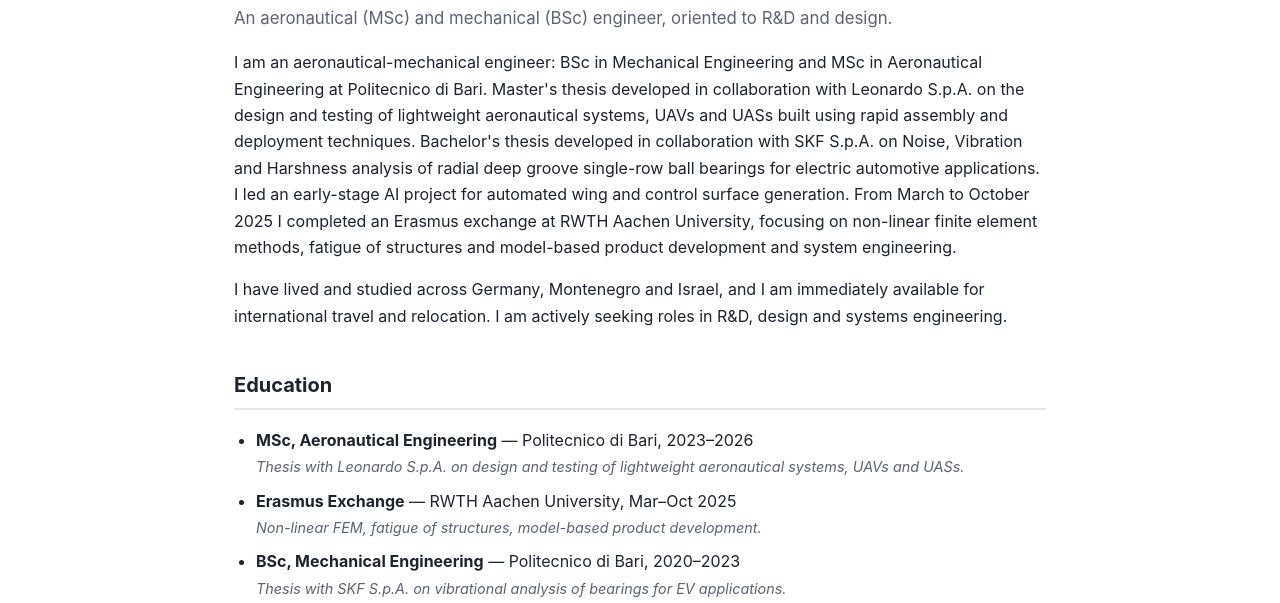
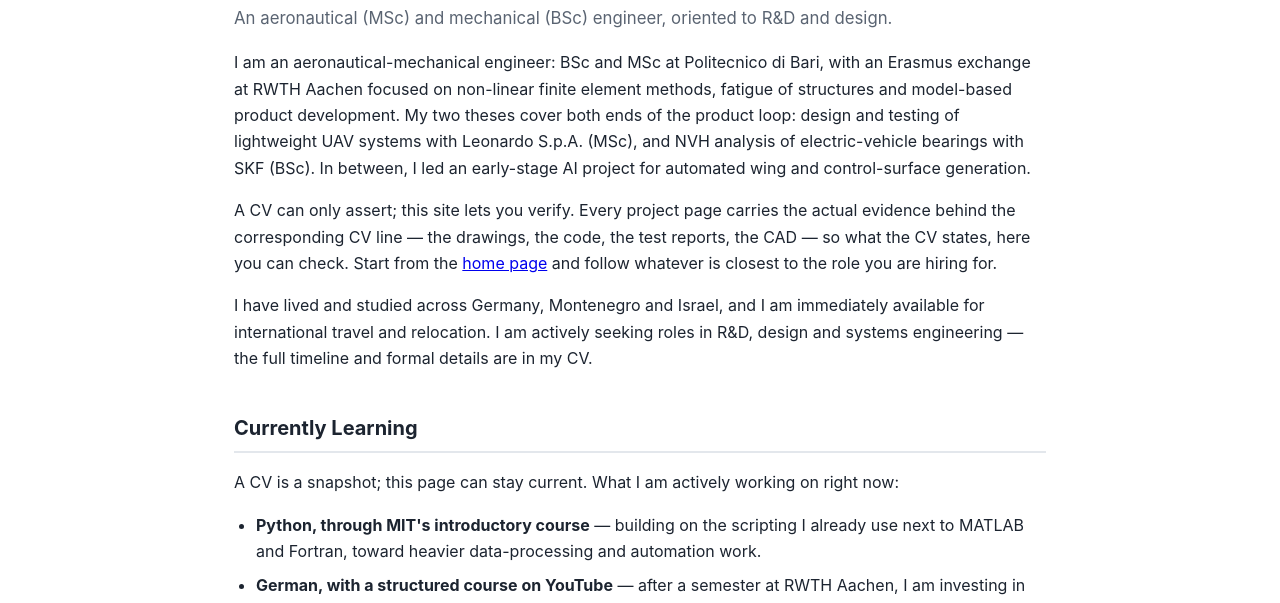
Before and after one commit to michelemaiullari/michelemaiullari.github.io, a plain HTML site: page about.html in a window 1280 px wide. Shown: the part 197-800 px from the top of the page. Drawn offline with Linux system fonts and the light colour scheme.

Commit message:
Update about.html

```diff
--- a/about.html
+++ b/about.html
@@ -3,6 +3,7 @@
 <head>
   <meta charset="UTF-8">
   <meta name="viewport" content="width=device-width, initial-scale=1.0">
+  <meta name="description" content="About Michele Maiullari — aeronautical-mechanical engineer (MSc Politecnico di Bari, Erasmus RWTH Aachen). R&D, design and systems engineering, with a portfolio of verifiable project evidence.">
   <title>About — Michele Maiullari</title>
   <link rel="stylesheet" href="styles.css">
 </head>
@@ -27,41 +28,45 @@
     </p>
 
     <p>
-      I am an aeronautical-mechanical engineer: BSc in Mechanical Engineering and MSc in
-      Aeronautical Engineering at Politecnico di Bari. Master's thesis developed in
-      collaboration with Leonardo S.p.A. on the design and testing of lightweight
-      aeronautical systems, UAVs and UASs built using rapid assembly and deployment
-      techniques. Bachelor's thesis developed in collaboration with SKF S.p.A.
-      on Noise, Vibration and Harshness analysis of radial deep groove single-row
-      ball bearings for electric automotive applications.
-      I led an early-stage AI project for automated wing and control surface generation.
-      From March to October 2025 I completed an Erasmus exchange at RWTH Aachen
-      University, focusing on non-linear finite element methods, fatigue of structures and
-      model-based product development and system engineering.
+      I am an aeronautical-mechanical engineer: BSc and MSc at Politecnico di Bari,
+      with an Erasmus exchange at RWTH Aachen focused on non-linear finite element
+      methods, fatigue of structures and model-based product development. My two
+      theses cover both ends of the product loop: design and testing of lightweight
+      UAV systems with Leonardo S.p.A. (MSc), and NVH analysis of electric-vehicle
+      bearings with SKF (BSc). In between, I led an early-stage AI project for
+      automated wing and control-surface generation.
     </p>
 
     <p>
-      I have lived and studied across Germany, Montenegro and Israel, and I am immediately
-      available for international travel and relocation. I am actively seeking roles in
-      R&amp;D, design and systems engineering.
+      A CV can only assert; this site lets you verify. Every project page carries
+      the actual evidence behind the corresponding CV line &mdash; the drawings,
+      the code, the test reports, the CAD &mdash; so what the CV states, here you
+      can check. Start from the <a href="index.html">home page</a> and follow
+      whatever is closest to the role you are hiring for.
     </p>
 
-    <h2>Education</h2>
+    <p>
+      I have lived and studied across Germany, Montenegro and Israel, and I am
+      immediately available for international travel and relocation. I am actively
+      seeking roles in R&amp;D, design and systems engineering &mdash; the full
+      timeline and formal details are in my CV.
+    </p>
+
+    <h2>Currently Learning</h2>
+    <p>
+      A CV is a snapshot; this page can stay current. What I am actively working
+      on right now:
+    </p>
     <ul>
       <li>
-        <strong>MSc, Aeronautical Engineering</strong> &mdash; Politecnico di Bari, 2023&ndash;2026<br>
-        <span class="muted-note">
-          Thesis with Leonardo S.p.A. on design and testing of lightweight aeronautical
-          systems, UAVs and UASs.
-        </span>
+        <strong>Python, through MIT's introductory course</strong> &mdash;
+        building on the scripting I already use next to MATLAB and Fortran,
+        toward heavier data-processing and automation work.
       </li>
       <li>
-        <strong>Erasmus Exchange</strong> &mdash; RWTH Aachen University, Mar&ndash;Oct 2025<br>
-        <span class="muted-note">Non-linear FEM, fatigue of structures, model-based product development.</span>
-      </li>
-      <li>
-        <strong>BSc, Mechanical Engineering</strong> &mdash; Politecnico di Bari, 2020&ndash;2023<br>
-        <span class="muted-note">Thesis with SKF S.p.A. on vibrational analysis of bearings for EV applications.</span>
+        <strong>German, with a structured course on YouTube</strong> &mdash;
+        after a semester at RWTH Aachen, I am investing in the language
+        properly, not just survival phrases.
       </li>
     </ul>
 
```
